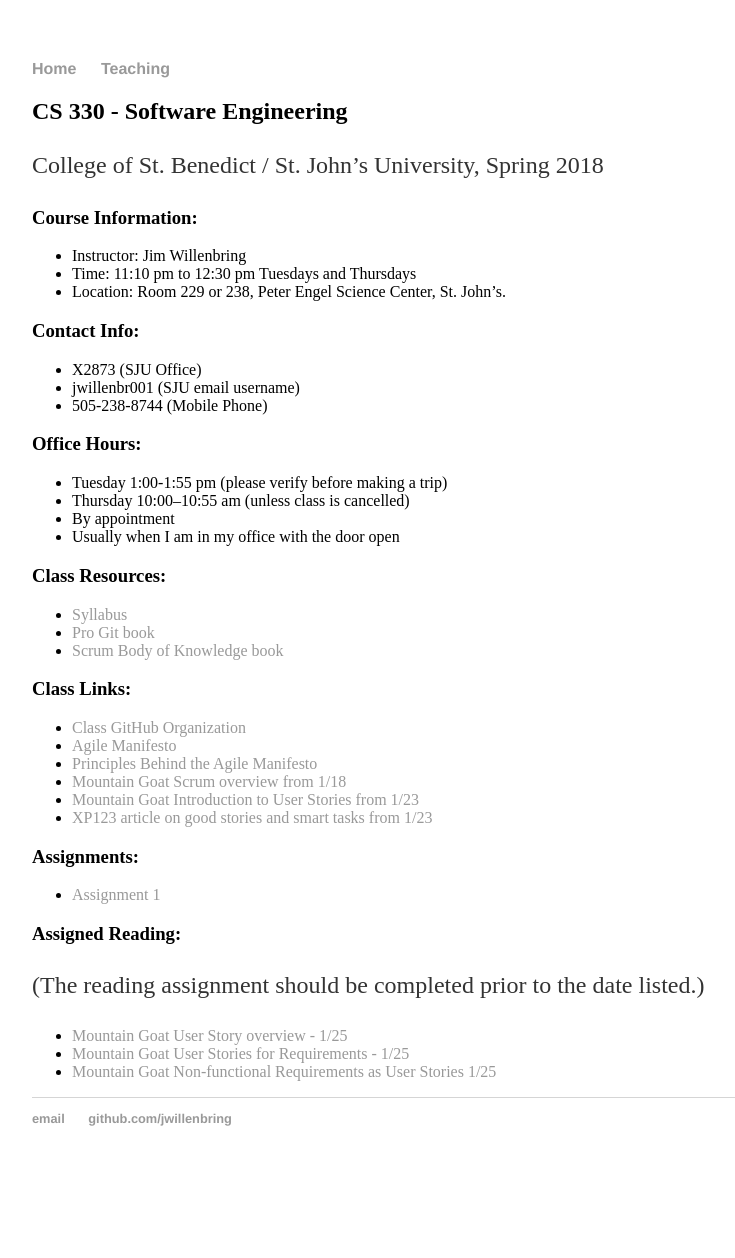
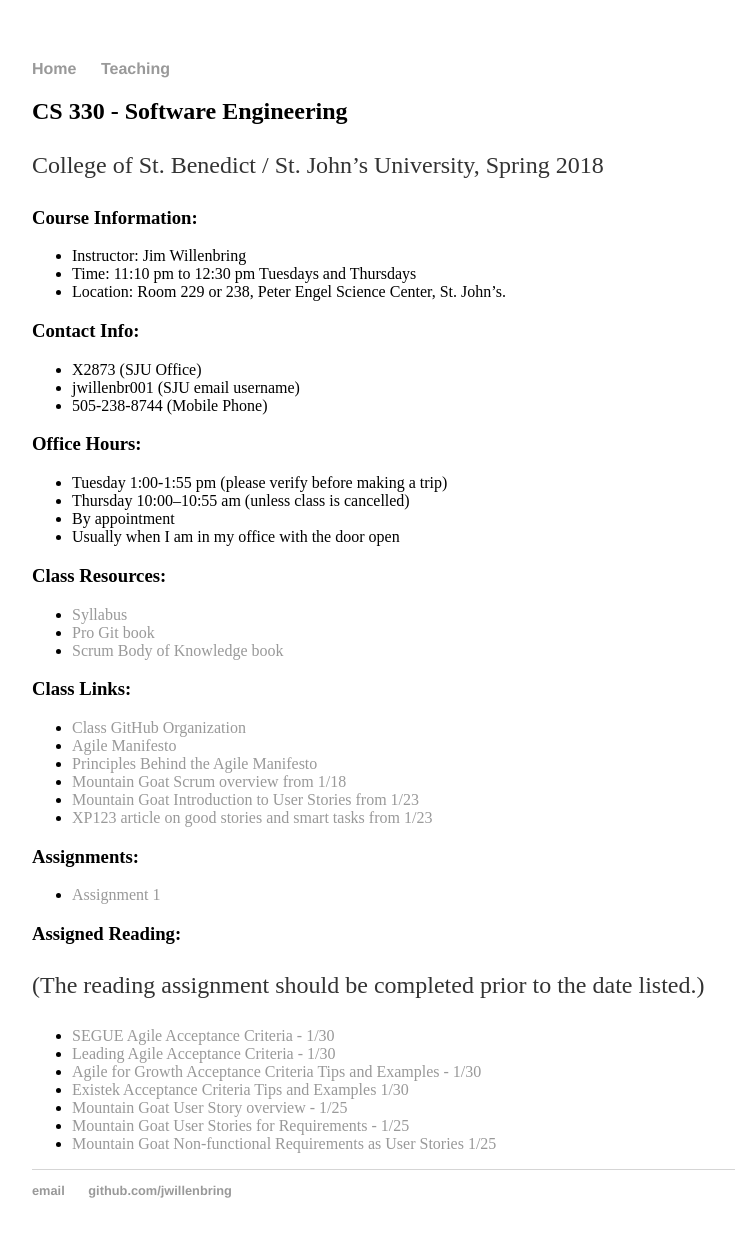
Before and after one commit to jwillenbring/jwillenbring.github.io, a Jekyll site: the page built from teaching/2018-Spring-CS330/index.md, in a window 1280 px wide. Shown: the whole page, without its empty margins (160-895 px from the left). Built offline with Jekyll 4.4.1, drawn with Linux system fonts in a browser that asks for light colours; our own code applies the rules of GitHub Pages for plain Markdown files; before the commit the page ends 1186 px from its top, so only the background shows below that.

Commit message:
Update index.md
Added assigned reading for 1/30

```diff
--- a/teaching/2018-Spring-CS330/index.md
+++ b/teaching/2018-Spring-CS330/index.md
@@ -42,6 +42,10 @@
 ### Assigned Reading:
 
   (The reading assignment should be completed prior to the date listed.)
+  * [SEGUE Agile Acceptance Criteria - 1/30](https://www.seguetech.com/what-characteristics-make-good-agile-acceptance-criteria/)
+  * [Leading Agile Acceptance Criteria - 1/30](https://www.leadingagile.com/2014/09/acceptance-criteria/)
+  * [Agile for Growth Acceptance Criteria Tips and Examples - 1/30](http://agileforgrowth.com/blog/acceptance-criteria-checklist/)
+  * [Existek Acceptance Criteria Tips and Examples 1/30](https://existek.com/blog/what-are-acceptance-criteria/)
   * [Mountain Goat User Story overview - 1/25](https://www.mountaingoatsoftware.com/agile/user-stories)
   * [Mountain Goat User Stories for Requirements - 1/25](https://www.mountaingoatsoftware.com/articles/advantages-of-user-stories-for-requirements)
   * [Mountain Goat Non-functional Requirements as User Stories 1/25](https://www.mountaingoatsoftware.com/blog/non-functional-requirements-as-user-stories)
```
